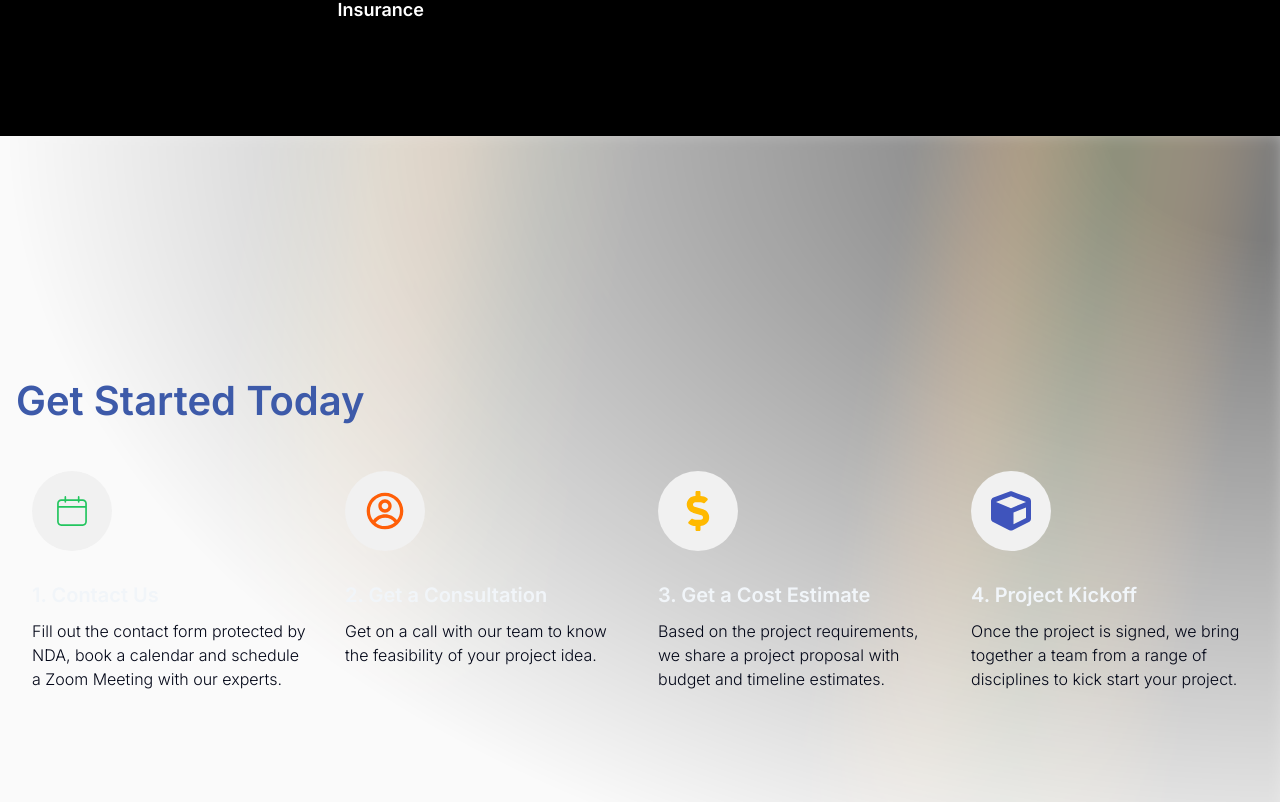
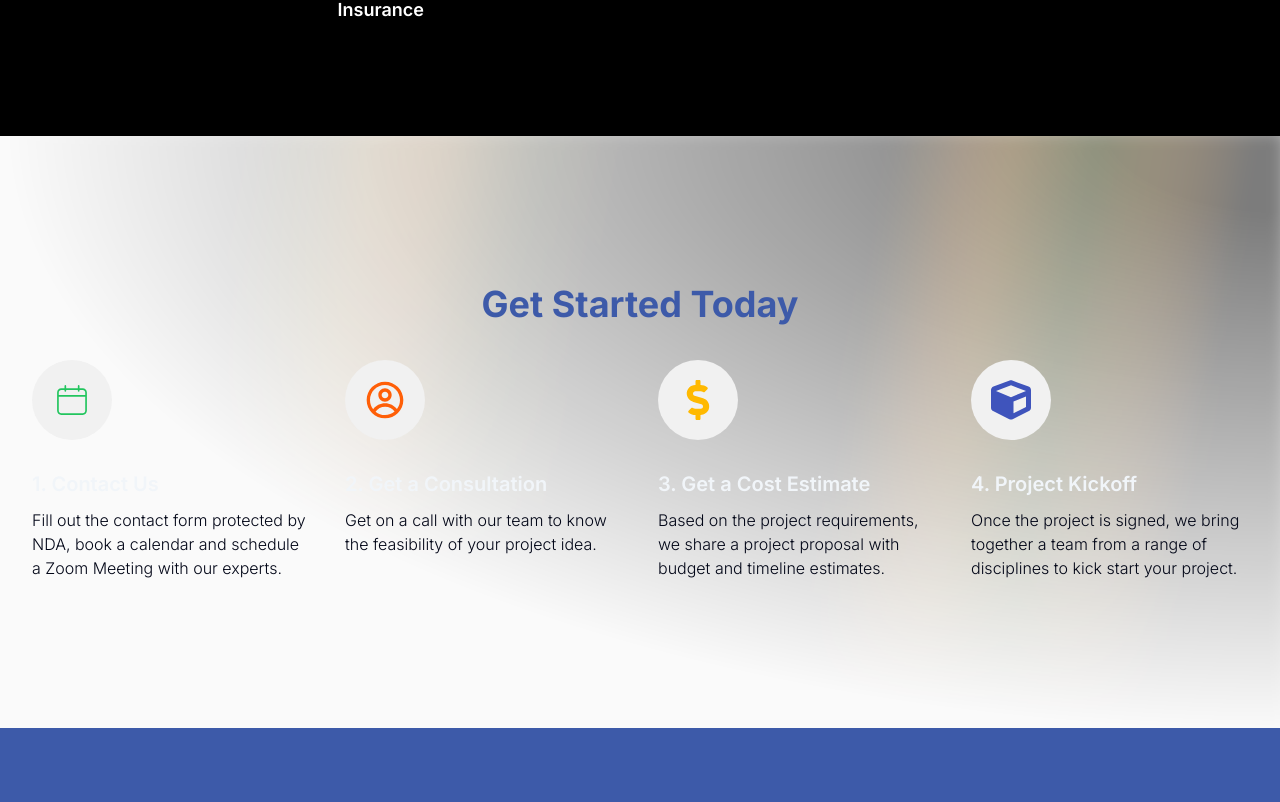
Before and after one commit to andreyscott/velion-web, a Next.js app: page / in a window 1280 px wide. Shown: the part 4538-5340 px from the top of the page. Built offline with nearby package versions, Linux system fonts and the light colour scheme.

Commit message:
working on it

```diff
--- a/components/Aurobackground.tsx
+++ b/components/Aurobackground.tsx
@@ -52,8 +52,8 @@ export function AuroraBackgroundDemo() {
         className="relative flex flex-col gap-4 items-center justify-center px-4"
       >
 
-<div className="w-full mx-auto flex flex-col gap-[50px]">
-    <p className="my-0 text-[2.5em] font-[600] text-velion-700 leading-[1em]">
+<div className="w-full h-full my-9 md:py-16  mx-auto flex flex-col gap-9">
+    <p className="my-0 text-4xl font-bold text-velion-700 text-center">
         Get Started Today
     </p>
 
--- a/components/ui/aurora-background.tsx
+++ b/components/ui/aurora-background.tsx
@@ -17,7 +17,7 @@ export const AuroraBackground = ({
     <main>
       <div
         className={cn(
-          "relative flex flex-col  h-[100vh] items-center justify-center bg-zinc-50 dark:bg-zinc-900  text-slate-950 transition-bg",
+          "relative flex flex-col  h-100% items-center justify-center py-12 bg-zinc-50 dark:bg-zinc-900  text-slate-950 transition-bg",
           className
         )}
         {...props}
```
